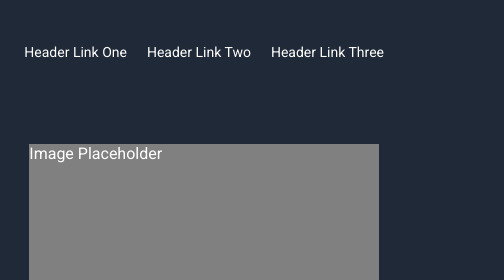
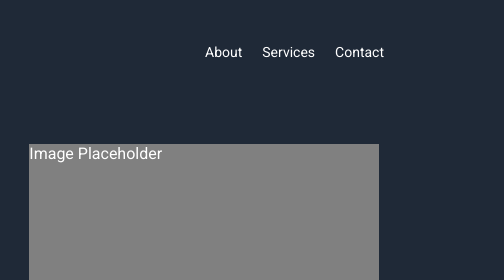
Before and after one commit to jacobell/landingpage, a plain HTML site: page index.html in a window 1280 px wide. Shown: the top 280 px of the page, 776-1280 px from the left. Drawn offline with Linux system fonts and the light colour scheme.

Commit message:
Activate links. Additionally need to make padding on header and hero consistent at all widths

```diff
--- a/index.html
+++ b/index.html
@@ -16,9 +16,9 @@
             <div class="header-logo"><img src="images/headerlogo.png" alt="Cycles logo"></div>
             <div class="header-nav">
                 <ul class="header-nav">
-                    <li>Header Link One</li>
-                    <li>Header Link Two</li>
-                    <li>Header Link Three</li>
+                    <li><a href="#about">About</a></li>
+                    <li><a href="#services">Services</a></li>
+                    <li><a href="#contact">Contact</a></li>
                 </ul>
             </div>
             </div>
--- a/styles.css
+++ b/styles.css
@@ -11,6 +11,14 @@ ul {
     list-style: none;
 }
 
+a {
+    text-decoration: none;
+    color: white;
+}
+
+a:hover {
+    color: orange;
+}
 button {
     background-color: #3882F6;
     border-style: solid;
@@ -95,6 +103,7 @@ button {
     display: flex;
     flex-direction: column;
     padding: 32px 180px;
+    flex-wrap: wrap;
 }
 
 .gallery {
@@ -187,6 +196,7 @@ button {
 .footer {
     display: flex;
     margin-top: auto;
+    margin-bottom: 0;
     background: #1F2937;
     justify-content: center;
     margin-bottom: 10px
```
